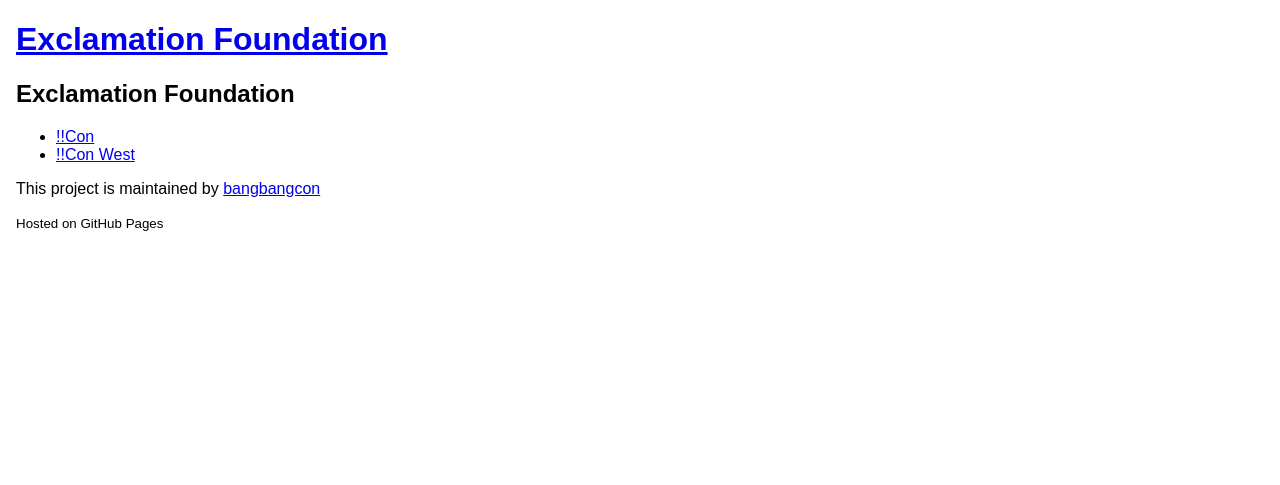
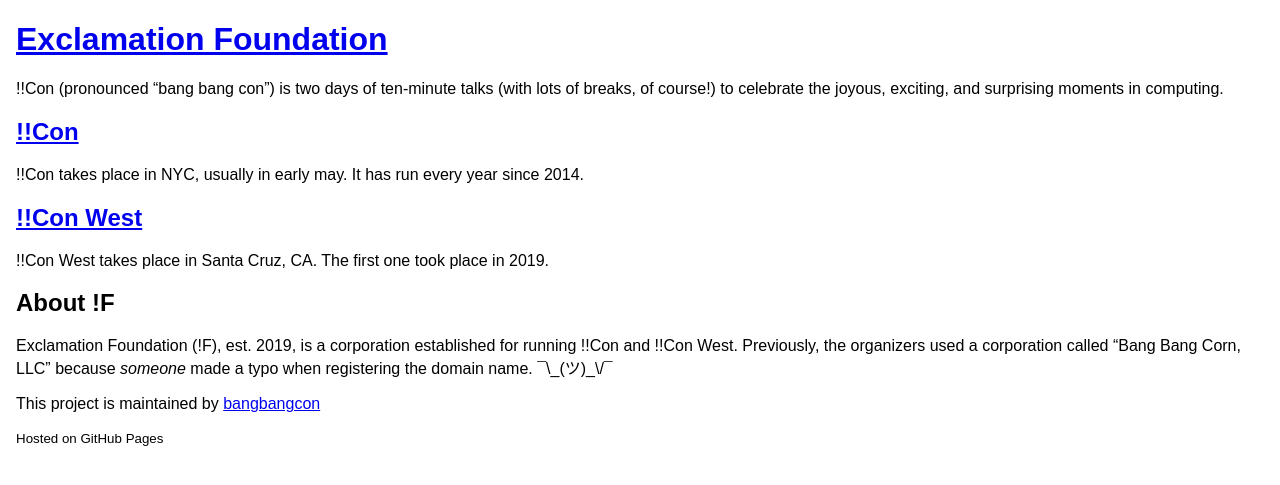
Before and after one commit to bangbangcon/exclamation.foundation, a Jekyll site: the page built from index.md, in a window 1280 px wide. Shown: the top 485 px of the page. Built offline with Jekyll 4.4.1, drawn with Linux system fonts in a browser that asks for light colours; our own code applies the rules of GitHub Pages for plain Markdown files.

Commit message:
Actually put some basic content on the homepage.

```diff
--- a/index.md
+++ b/index.md
@@ -1,4 +1,13 @@
-# Exclamation Foundation
+!!Con (pronounced “bang bang con”) is two days of ten-minute talks (with lots of breaks, of course!) to celebrate the joyous, exciting, and surprising moments in computing.
 
-* [!!Con](http://bangbangcon.com)
-* [!!Con West](http://bangbangcon.com)
+## [!!Con](http://bangbangcon.com)
+
+!!Con takes place in NYC, usually in early may. It has run every year since 2014.
+
+## [!!Con West](http://bangbangcon.com/west)
+
+!!Con West takes place in Santa Cruz, CA. The first one took place in 2019.
+
+## About !F
+
+Exclamation Foundation (!F), est. 2019, is a corporation established for running !!Con and !!Con West. Previously, the organizers used a corporation called "Bang Bang Corn, LLC" because _someone_ made a typo when registering the domain name. ¯\\\_(ツ)\_\/¯
```
